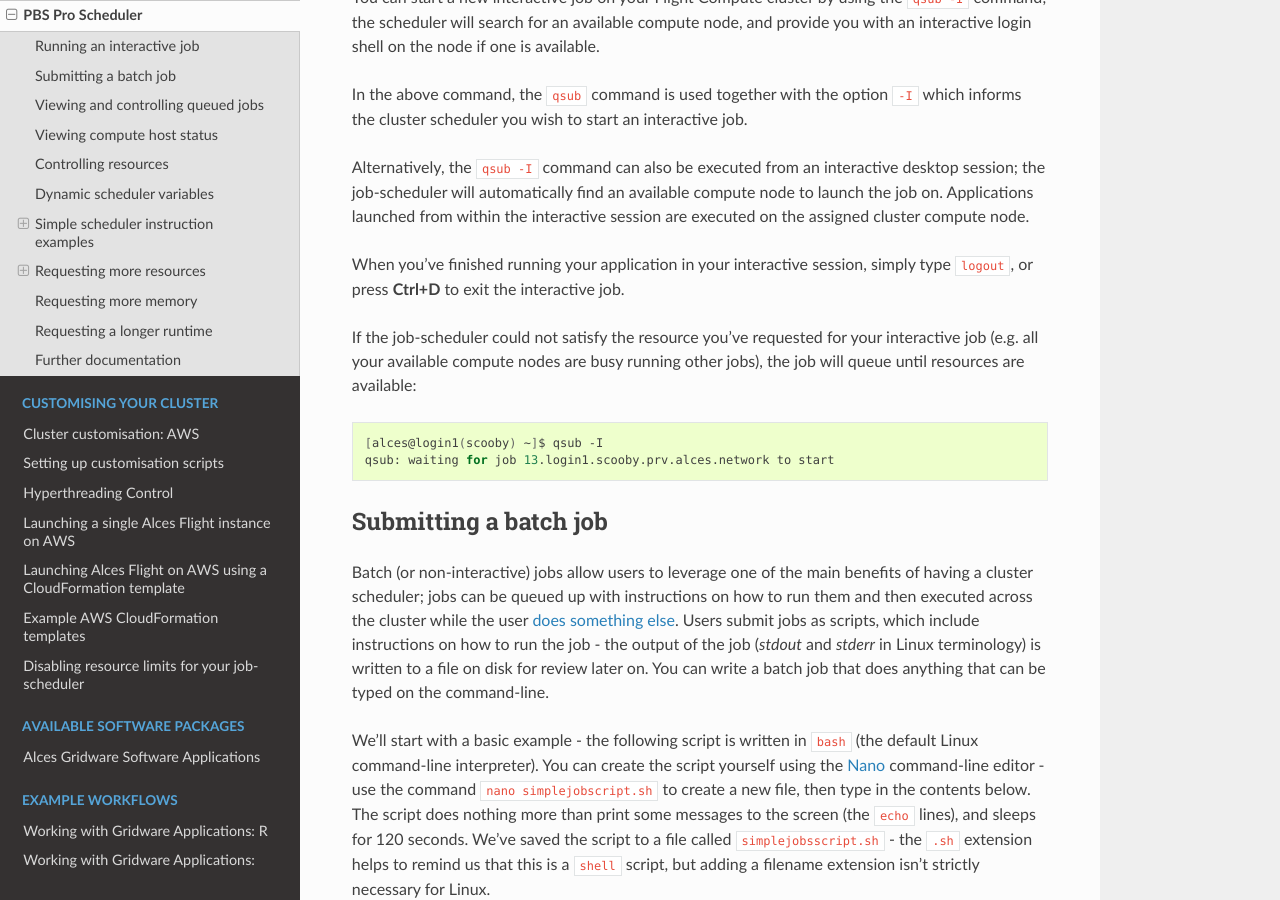
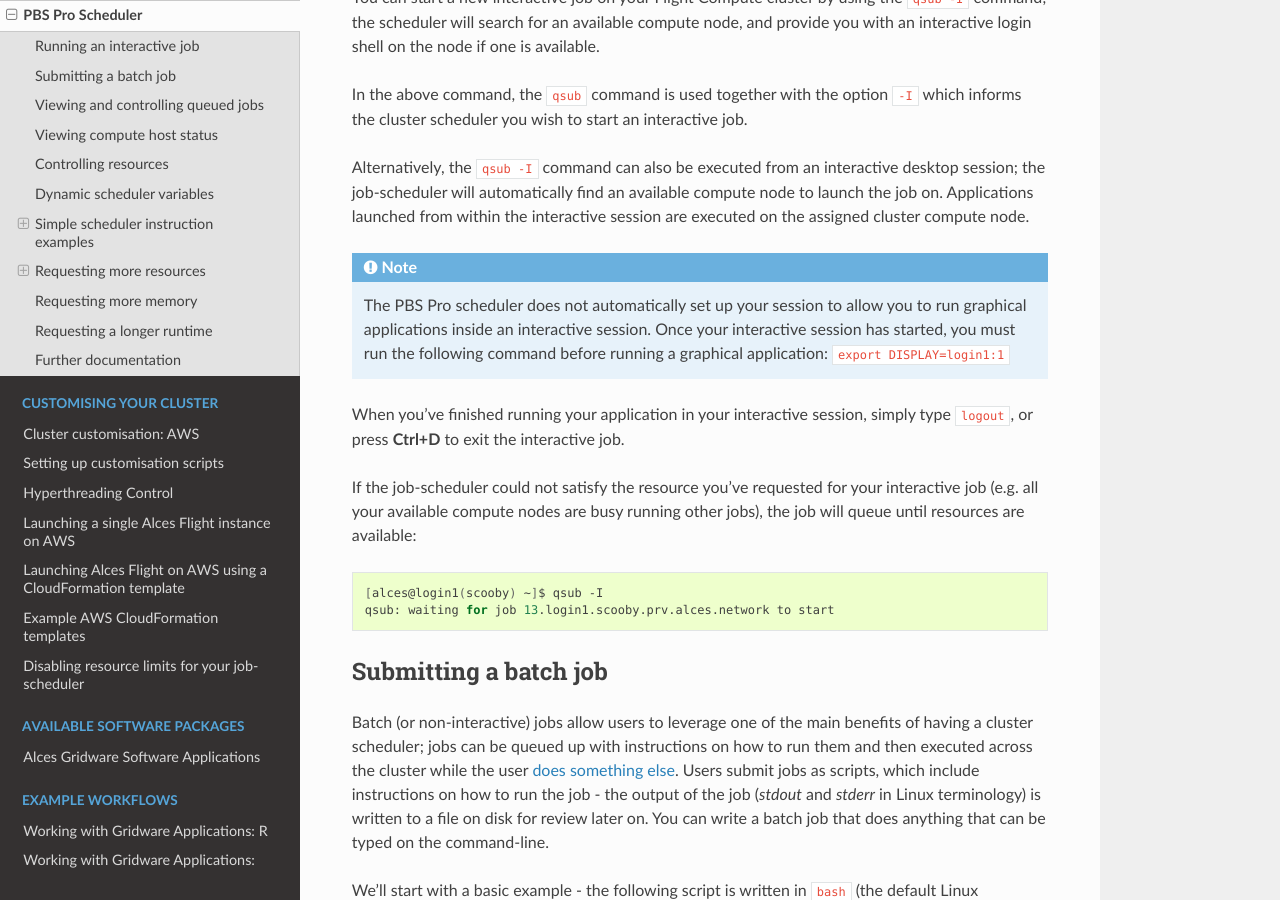
Before and after one commit to alces-software/flight-appliance-docs, a Sphinx documentation site: the page built from docs/source/pbspro/pbspro.rst, in a window 1280 px wide and 900 px high, scrolled down 374 px. Built offline with Sphinx 7.4.7 and the Read the Docs theme 2.0.0, drawn with Linux system fonts in a browser that asks for light colours.

Commit message:
Updated scheduler documentation to include graphical application example screenshots   - Additionally, included any scheduler specific information required   in order to correctly launch a graphical application where the   scheduler does not set up the interactive session correctly by default   - Refs #47 #50

```diff
--- a/docs/source/openlava/openlava.rst
+++ b/docs/source/openlava/openlava.rst
@@ -39,6 +39,9 @@
   Platform: x86_64-pc-linux-gnu (64-bit)
 
 Alternatively, an interactive session can also be executed from a graphical desktop session; the job-scheduler will automatically find an available compute node to launch the job on. Applications launched from within the interactive job session are executed on the assigned cluster compute node.
+
+.. image:: interactivejob.png
+     :alt: Running an interactive graphical job
 
 When you've finished running your application, simply type ``logout``, or press **Ctrl+D** to exit the interactive job.
 
--- a/docs/source/pbspro/pbspro.rst
+++ b/docs/source/pbspro/pbspro.rst
@@ -24,6 +24,11 @@
 In the above command, the ``qsub`` command is used together with the option ``-I`` which informs the cluster scheduler you wish to start an interactive job.
 
 Alternatively, the ``qsub -I`` command can also be executed from an interactive desktop session; the job-scheduler will automatically find an available compute node to launch the job on. Applications launched from within the interactive session are executed on the assigned cluster compute node.
+
+.. image: interactivejob.png
+     :alt: Running an interactive graphical job
+
+.. note:: The PBS Pro scheduler does not automatically set up your session to allow you to run graphical applications inside an interactive session. Once your interactive session has started, you must run the following command before running a graphical application: ``export DISPLAY=login1:1``
 
 When you've finished running your application in your interactive session, simply type ``logout``, or press **Ctrl+D** to exit the interactive job.
 
--- a/docs/source/slurm/slurm.rst
+++ b/docs/source/slurm/slurm.rst
@@ -23,6 +23,11 @@
 In the above example, the ``srun`` command is used together with two options: ``--pty`` and ``/bin/bash``. The ``--pty`` option executes the task in pseudo terminal mode, allowing the session to act like a standard terminal session. The ``/bin/bash`` option is the command that you wish to run - here the default Linux shell, BASH.
 
 Alternatively, the ``srun`` command can also be executed from an interactive desktop session; the job-scheduler will automatically find an available compute node to launch the job on. Applications launched from within the ``srun`` session are executed on the assigned cluster compute node.
+
+.. image:: interactivejob.png
+     :alt: Running an interactive graphical job
+
+.. note:: The Slurm scheduler does not automatically set up your session to allow you to run graphical applications inside an interactive session. Once your interactive session has started, you must run the following command before running a graphical application: ``export DISPLAY=login1$DISPLAY``
 
 When you've finished running your application in your interactive session, simply type ``logout``, or press **Ctrl+D** to exit the interactive job.
 
--- a/docs/source/torque/torque.rst
+++ b/docs/source/torque/torque.rst
@@ -25,6 +25,11 @@
 In the above command, the ``qsub`` command is used together with the option ``-I`` which informs the cluster scheduler you wish to start an interactive job.
 
 Alternatively, the ``qsub -I`` command can also be executed from an interactive desktop session; the job-scheduler will automatically find an available compute node to launch the job on. Applications launched from within the interactive session are executed on the assigned cluster compute node.
+
+.. image:: interactivejob.png
+     :alt: Running an interactive graphical job
+
+.. note:: In order to run graphical applications within an interactive session, you must launch your interactive session with the ``-X`` option, which enables X forwarding. Launch an interactive session with X forwarding with the following command: ``qsub -I -X``
 
 When you've finished running your application in your interactive session, simply type ``logout``, or press **Ctrl+D** to exit the interactive job.
 
```
Also changed, not shown: 4 other files.
